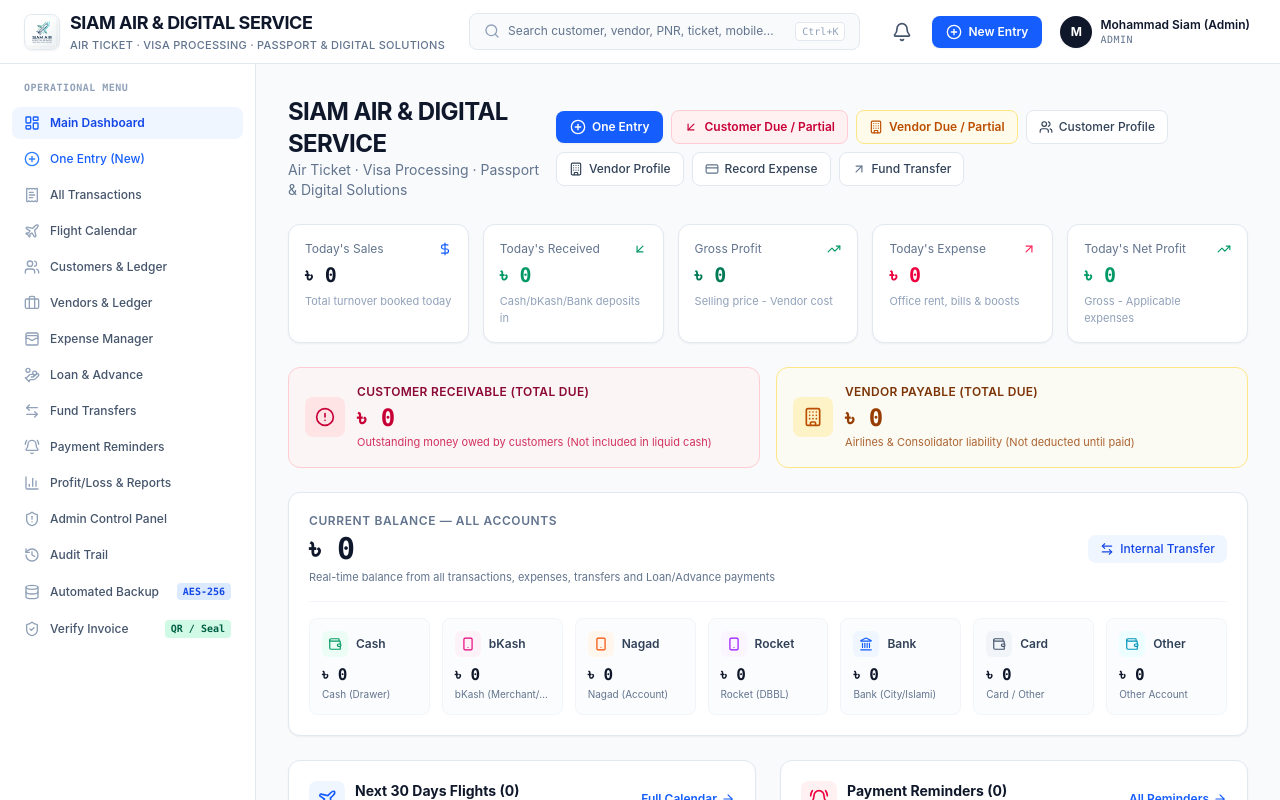
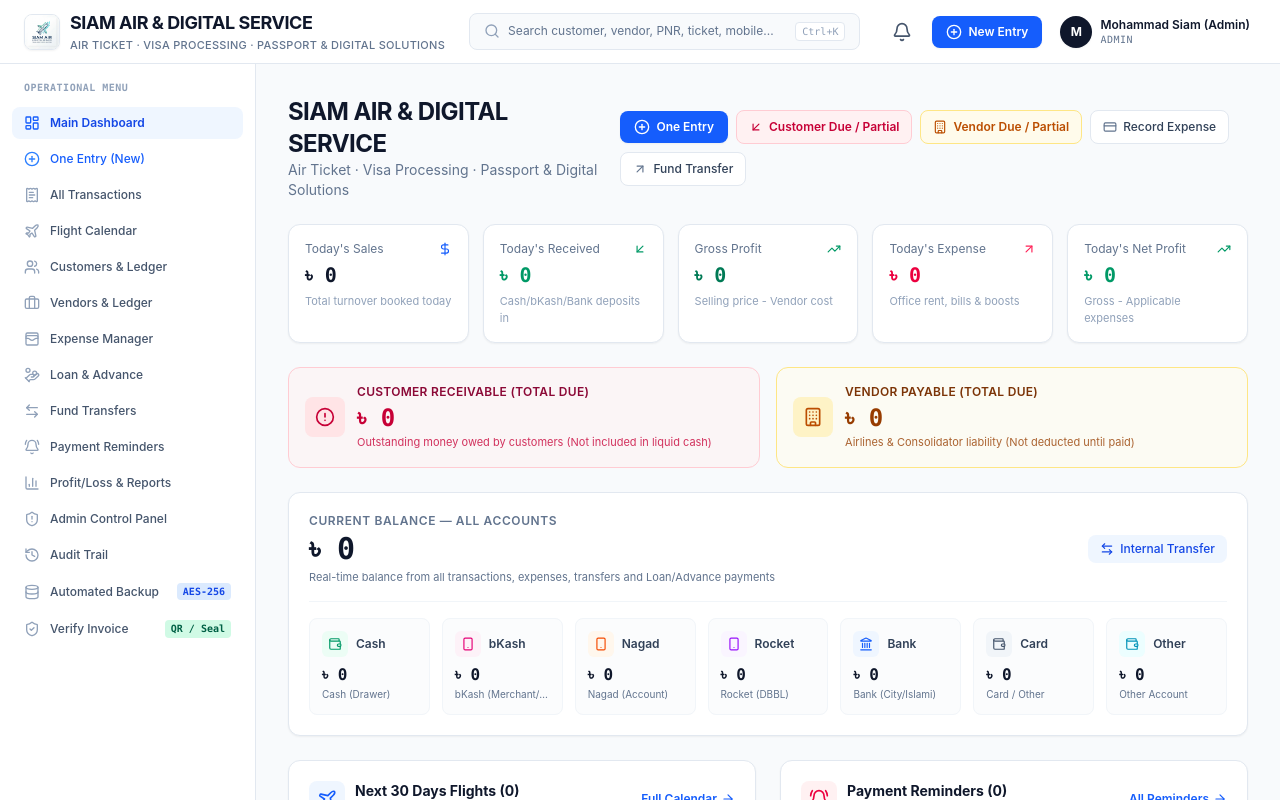
Before and after one commit to bijoy105671/siam, a React (Vite) app: page / in a window 1280 px wide. Shown: the top 800 px of the page. Built offline with nearby package versions, Linux system fonts and the light colour scheme; no server answers.

Commit message:
ui: remove customer and vendor profile shortcuts from dashboard

```diff
--- a/src/components/dashboard/Dashboard.tsx
+++ b/src/components/dashboard/Dashboard.tsx
@@ -11,7 +11,6 @@ import {
   DollarSign,
   AlertCircle,
   CheckCircle,
-  Users as UsersIcon,
 } from 'lucide-react';
 import { useApp } from '../../context/AppContext';
 import { formatCurrency, formatDate, getTransactionStatusColor } from '../../utils/formatters';
@@ -24,8 +23,6 @@ interface DashboardProps {
   onOpenNewEntry: () => void;
   onOpenCustomerDue: () => void;
   onOpenVendorDue: () => void;
-  onOpenCustomerProfiles: () => void;
-  onOpenVendorProfiles: () => void;
   onOpenTransfer: () => void;
   onOpenExpense: () => void;
   onViewAllTransactions: () => void;
@@ -39,8 +36,6 @@ export const Dashboard: React.FC<DashboardProps> = ({
   onOpenNewEntry,
   onOpenCustomerDue,
   onOpenVendorDue,
-  onOpenCustomerProfiles,
-  onOpenVendorProfiles,
   onOpenTransfer,
   onOpenExpense,
   onViewAllTransactions,
@@ -91,20 +86,6 @@ export const Dashboard: React.FC<DashboardProps> = ({
           >
             <Building className="w-3.5 h-3.5" />
             <span>Vendor Due / Partial</span>
-          </button>
-          <button
-            onClick={onOpenCustomerProfiles}
-            className="flex items-center gap-1.5 px-3 py-2 text-xs font-medium text-slate-700 bg-white hover:bg-slate-50 border border-slate-200 rounded-lg transition-colors cursor-pointer"
-          >
-            <UsersIcon className="w-3.5 h-3.5" />
-            <span>Customer Profile</span>
-          </button>
-          <button
-            onClick={onOpenVendorProfiles}
-            className="flex items-center gap-1.5 px-3 py-2 text-xs font-medium text-slate-700 bg-white hover:bg-slate-50 border border-slate-200 rounded-lg transition-colors cursor-pointer"
-          >
-            <Building className="w-3.5 h-3.5" />
-            <span>Vendor Profile</span>
           </button>
           <button
             onClick={onOpenExpense}
```
